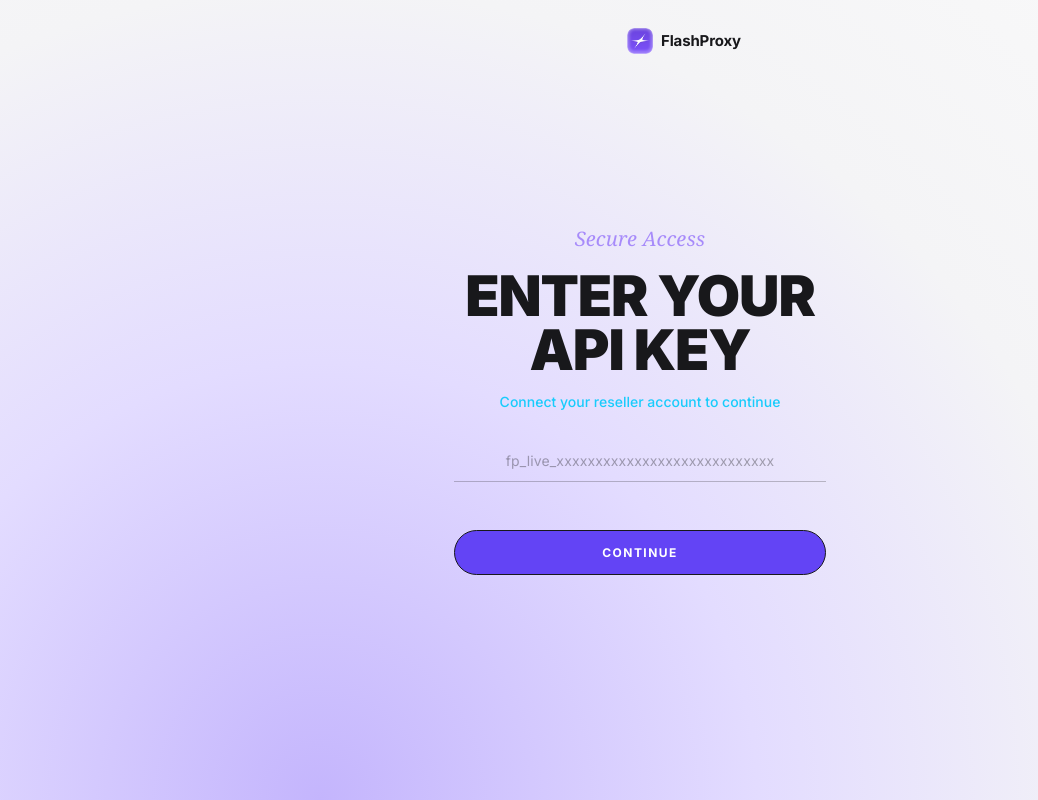
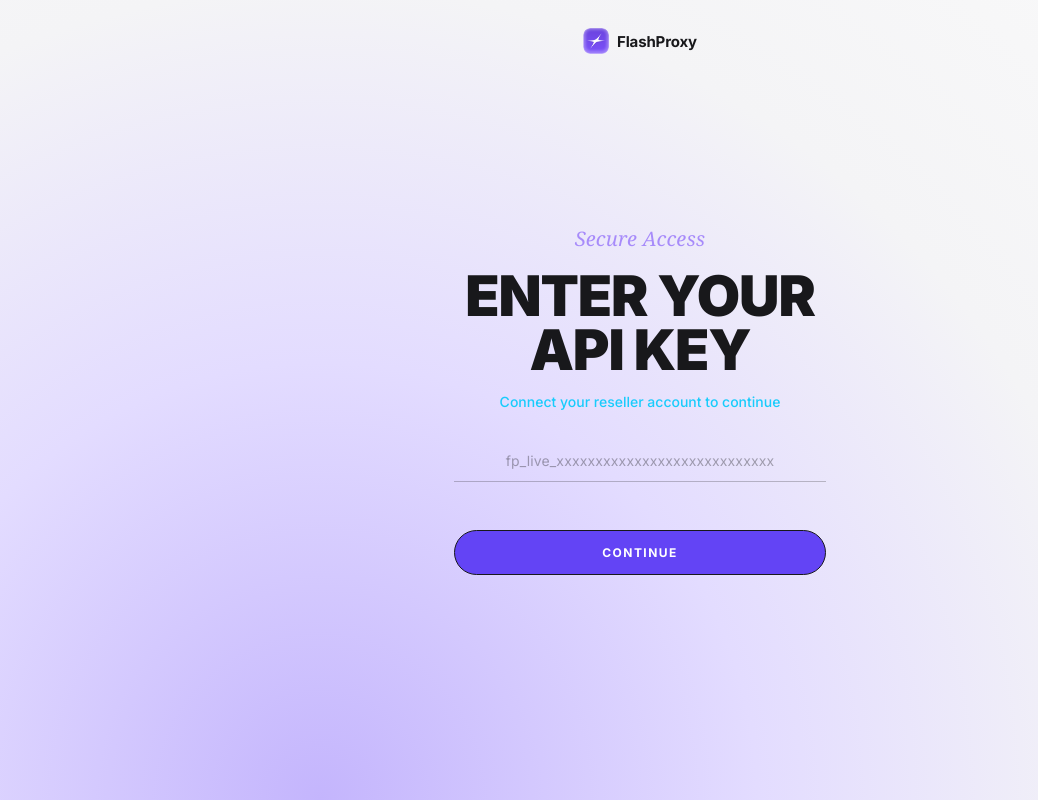
Before and after one commit to AceOrigin64/Flashproxy-2, a website: page public/index.html in a window 1280 px wide. Shown: the whole page, without its empty margins (0-1038 px from the left). Drawn offline with Linux system fonts and the light colour scheme.

Commit message:
feat: keep FlashProxy wordmark stationary with the logo, pop to 2x
Merges the logo icon and "FlashProxy" text into one fixed element
(was two separate per-page brand-bars before) so both move and scale
together as a single unit during the Welcome->Login transition,
instead of just the icon. Bumps the transition pop from 1.5x to 2x.

The shared element is hidden after login (dashboard has its own
branding) and re-shown on logout. Text color toggles to dark at the
same moment as the pop, since Login's background is light while
Welcome's is dark purple.

Co-Authored-By: Claude Sonnet 4.6 <noreply@anthropic.com>

```diff
--- a/public/app.js
+++ b/public/app.js
@@ -32,11 +32,15 @@ revealLetters(document.querySelector("#page-welcome .hero-title"), 0.045, 0.6);
 setTimeout(() => {
   welcomePage.classList.add("leaving");
   loginPage.classList.add("entering");
-  // The logo lives outside both pages (fixed, shared), so it never
-  // moves during the page transition -- only this pop in place,
-  // timed to the same 1.8s duration as the page's own fade/scale.
-  document.getElementById("shared-logo").animate(
-    [{ transform: "translateX(-50%) scale(1)" }, { transform: "translateX(-50%) scale(1.5)" }, { transform: "translateX(-50%) scale(1)" }],
+  // The logo+text lives outside both pages (fixed, shared), so it never
+  // moves during the page transition -- only this pop in place, timed
+  // to the same 1.8s duration as the page's own fade/scale. Switches to
+  // dark text at the same moment since the Login page's background is
+  // light (the Welcome page's is dark purple, needing white text).
+  const sharedLogo = document.getElementById("shared-logo");
+  sharedLogo.classList.add("on-light");
+  sharedLogo.animate(
+    [{ transform: "translateX(-50%) scale(1)" }, { transform: "translateX(-50%) scale(2)" }, { transform: "translateX(-50%) scale(1)" }],
     { duration: 1800, easing: "ease" }
   );
 }, 3200);
@@ -123,6 +127,7 @@ loginForm.addEventListener("submit", async (e) => {
     document.getElementById("app-key-badge").innerHTML = `Connected with <code>${maskKey(apiKey)}</code>`;
     loginPage.classList.add("leaving");
     appPage.classList.add("entering");
+    document.getElementById("shared-logo").classList.add("hidden");
     renderView("overview");
     const who = await apiGet("/_internal/whoami").catch(() => ({ isAdmin: false }));
     document.getElementById("audit-log-button").classList.toggle("hidden", !who.isAdmin);
@@ -142,6 +147,7 @@ document.getElementById("logout-button").addEventListener("click", () => {
   document.getElementById("api-key").value = "";
   document.getElementById("login-error").textContent = "";
   document.getElementById("audit-log-button").classList.add("hidden");
+  document.getElementById("shared-logo").classList.remove("hidden");
 });
 
 document.getElementById("audit-log-button").addEventListener("click", () => {
--- a/public/index.html
+++ b/public/index.html
@@ -6,12 +6,12 @@
   <link rel="stylesheet" href="styles.css" />
 </head>
 <body>
-  <img src="flashproxy-logo.png" alt="Flashproxy" id="shared-logo" class="shared-logo" />
+  <div class="shared-logo" id="shared-logo">
+    <img src="flashproxy-logo.png" alt="" class="shared-logo-icon" />
+    <span>FlashProxy</span>
+  </div>
 
   <div class="page page-welcome" id="page-welcome">
-    <div class="brand-bar">
-      <span>FlashProxy</span>
-    </div>
     <main class="hero">
       <h1 class="hero-title welcome-title">Welcome</h1>
       <p class="hero-subtitle">To Flashproxy Dashboard</p>
@@ -19,9 +19,6 @@
   </div>
 
   <div class="page page-login" id="page-login">
-    <div class="brand-bar">
-      <span>FlashProxy</span>
-    </div>
     <main class="hero hero-login">
       <p class="hero-eyebrow">Secure Access</p>
       <h1 class="hero-title hero-title-sm">ENTER YOUR<br />API KEY</h1>
--- a/public/styles.css
+++ b/public/styles.css
@@ -37,43 +37,34 @@ html, body {
   pointer-events: none;
 }
 
-.brand-bar {
-  position: absolute;
-  top: 31px;
-  left: calc(50% + 21px);
-  font-size: 15px;
-  font-weight: 700;
-  letter-spacing: -0.01em;
-  color: #fff;
-  opacity: 0;
-  animation: fadeUpLeft 0.7s ease 0.1s both;
-}
-
-@keyframes fadeUpLeft {
-  from {
-    opacity: 0;
-    transform: translateY(10px);
-  }
-  to {
-    opacity: 1;
-    transform: translateY(0);
-  }
-}
-
 .shared-logo {
   position: fixed;
   top: 28px;
   left: 50%;
-  width: 26px;
-  height: 26px;
-  border-radius: 7px;
+  display: flex;
+  align-items: center;
+  gap: 8px;
   transform: translateX(-50%);
   z-index: 50;
   opacity: 0;
   animation: fadeUpCenter 0.7s ease 0.1s both;
 }
 
-.page-login .brand-bar {
+.shared-logo-icon {
+  width: 26px;
+  height: 26px;
+  border-radius: 7px;
+  display: block;
+}
+
+.shared-logo span {
+  font-size: 15px;
+  font-weight: 700;
+  letter-spacing: -0.01em;
+  color: #fff;
+}
+
+.shared-logo.on-light span {
   color: #18181B;
 }
 
```
